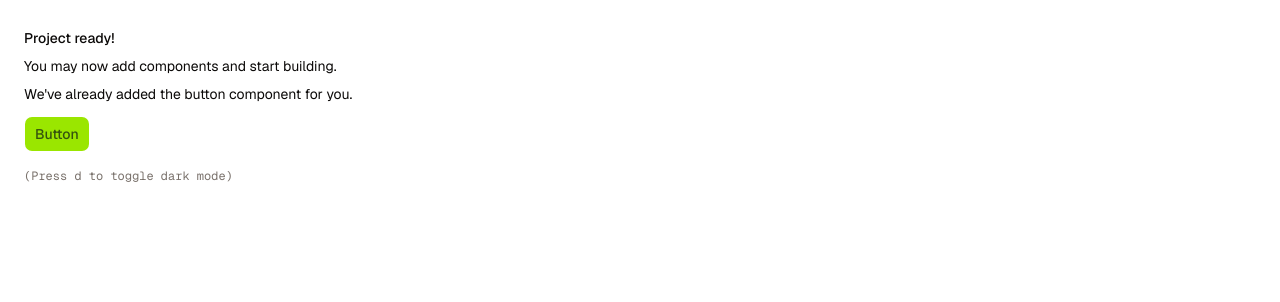
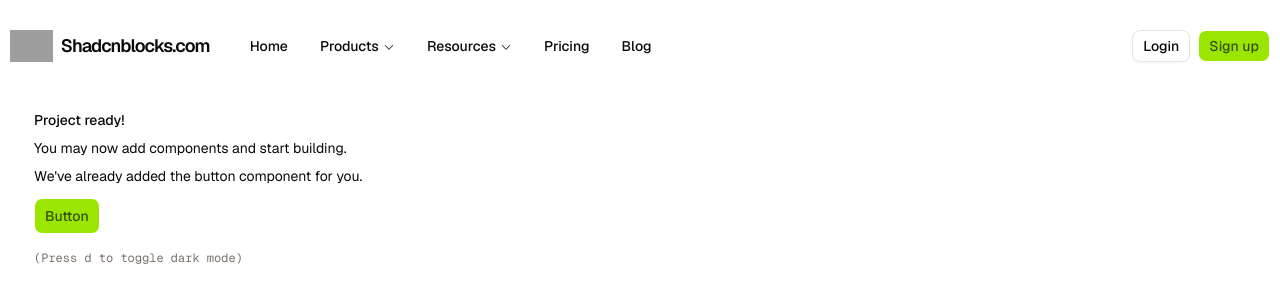
Before and after one commit to Oladele/bookograph-shadcnblocks-270517ct1100, a Next.js app: page / in a window 1280 px wide. Shown: the top 302 px of the page. Built offline with nearby package versions, Linux system fonts and the light colour scheme; grey boxes are pictures that could not be loaded.

Commit message:
shadncblocks navbar plus global css html padding

```diff
--- a/app/globals.css
+++ b/app/globals.css
@@ -125,5 +125,6 @@
     }
   html {
     @apply font-sans;
+    padding: 10px;
     }
 }
--- a/app/layout.tsx
+++ b/app/layout.tsx
@@ -3,6 +3,7 @@ import { Geist, Geist_Mono } from "next/font/google"
 import "./globals.css"
 import { ThemeProvider } from "@/components/theme-provider"
 import { cn } from "@/lib/utils";
+import { Navbar1 } from "@/components/navbar1";
 
 const geist = Geist({subsets:['latin'],variable:'--font-sans'})
 
@@ -23,7 +24,10 @@ export default function RootLayout({
       className={cn("antialiased", fontMono.variable, "font-sans", geist.variable)}
     >
       <body>
-        <ThemeProvider>{children}</ThemeProvider>
+        <ThemeProvider>
+          <Navbar1 />
+          {children}
+        </ThemeProvider>
       </body>
     </html>
   )
```
